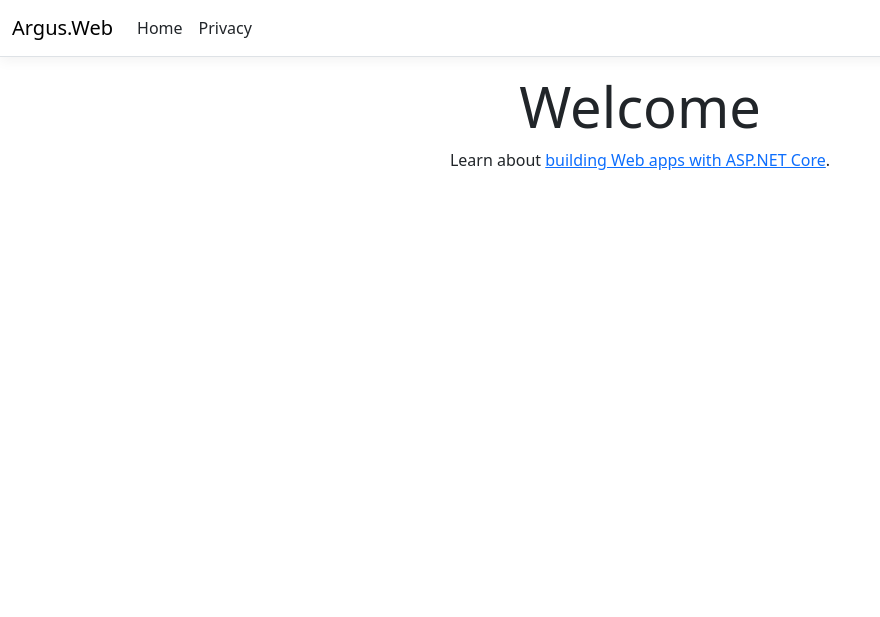
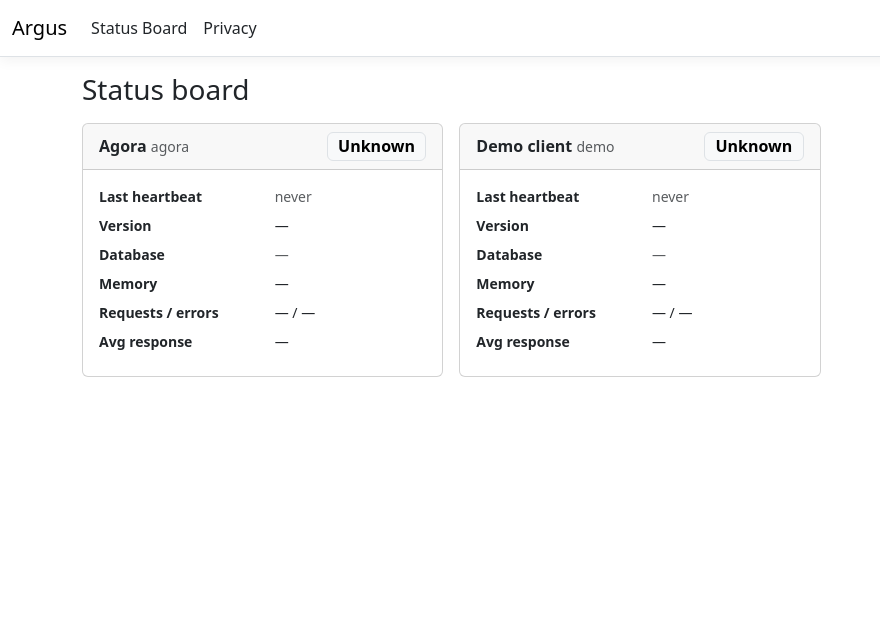
Before and after one commit to RGH-1/agora-argus, an ASP.NET Core app: page / in a window 1280 px wide. Shown: the top 617 px of the page, without its empty margins (0-880 px from the left). Run offline with ASP.NET Core 8, Linux system fonts and the light colour scheme; style sheets or scripts are compiled from the project's sources; the project's own start-up code is not run, and a stand-in starts its controllers and pages; some libraries are stand-ins or nearby versions.

Commit message:
feat(argus): add status board page

```diff
--- a/src/Argus.Web/Controllers/HomeController.cs
+++ b/src/Argus.Web/Controllers/HomeController.cs
@@ -1,14 +1,26 @@
 using System.Diagnostics;
+using Argus.Web.Models;
+using Argus.Web.Models.Status;
+using Argus.Web.Services;
 using Microsoft.AspNetCore.Mvc;
-using Argus.Web.Models;
 
 namespace Argus.Web.Controllers;
 
-public class HomeController : Controller
+public class HomeController(IClientAppService clientAppService, IHealthService healthService) : Controller
 {
-    public IActionResult Index()
+    /// <summary>The status board (§4.2): one card per client app.</summary>
+    public async Task<IActionResult> Index(CancellationToken cancellationToken)
     {
-        return View();
+        var board = new List<ClientStatusViewModel>();
+        foreach (var client in await clientAppService.GetAllAsync(cancellationToken)) // only a handful of clients, so one small query each is fine
+        {
+            board.Add(new ClientStatusViewModel
+            {
+                Client = client,
+                Latest = await healthService.GetLatestHeartbeatAsync(client.Id, cancellationToken),
+            });
+        }
+        return View(board);
     }
 
     public IActionResult Privacy()
--- a/src/Argus.Web/Repositories/IHealthRepository.cs
+++ b/src/Argus.Web/Repositories/IHealthRepository.cs
@@ -12,5 +12,8 @@ public interface IHealthRepository
     /// <summary>Clients the watchdog must check: not suspended and last seen Healthy or Degraded.</summary>
     Task<IReadOnlyList<ClientApp>> GetLiveClientsAsync(CancellationToken cancellationToken = default);
 
+    /// <summary>The sys.* numbers of the client's latest heartbeat, e.g. "sys.memory_mb" → 182. Empty before the first one.</summary>
+    Task<IReadOnlyDictionary<string, decimal>> GetLatestHeartbeatAsync(int clientAppId, CancellationToken cancellationToken = default);
+
     Task SaveAsync(CancellationToken cancellationToken = default);
 }
--- a/src/Argus.Web/Services/HealthService.cs
+++ b/src/Argus.Web/Services/HealthService.cs
@@ -68,6 +68,8 @@ public class HealthService(
         await health.SaveAsync(cancellationToken);
     }
 
+    public Task<IReadOnlyDictionary<string, decimal>> GetLatestHeartbeatAsync(int clientAppId, CancellationToken cancellationToken = default) =>
+        health.GetLatestHeartbeatAsync(clientAppId, cancellationToken);
 
     public async Task MarkSilentClientsDownAsync(DateTime nowUtc, CancellationToken cancellationToken = default)
     {
--- a/src/Argus.Web/Services/IHealthService.cs
+++ b/src/Argus.Web/Services/IHealthService.cs
@@ -7,6 +7,10 @@ public interface IHealthService
     /// <summary>Stores one message from argus.health (heartbeat, start, stop or error).</summary>
     Task ProcessAsync(ArgusMessage message, CancellationToken cancellationToken = default);
 
+    /// <summary>The sys.* numbers of the client's latest heartbeat, for the status board.</summary>
+    Task<IReadOnlyDictionary<string, decimal>> GetLatestHeartbeatAsync(int clientAppId, CancellationToken cancellationToken = default);
+
+
     /// <summary>Marks every live client that has been silent longer than its heartbeat timeout as Down.</summary>
     Task MarkSilentClientsDownAsync(DateTime nowUtc, CancellationToken cancellationToken = default);
 }
--- a/src/Argus.Web/Views/Home/Index.cshtml
+++ b/src/Argus.Web/Views/Home/Index.cshtml
@@ -1,8 +1,100 @@
+@using Argus.Contracts
+@model IReadOnlyList<Argus.Web.Models.Status.ClientStatusViewModel>
 @{
-    ViewData["Title"] = "Home Page";
+    ViewData["Title"] = "Status board";
+
+    // Green / yellow / red / gray (§4.2). Unknown means Argus hasn't heard from the client yet.
+    string BadgeClass(HealthStatus health) => health switch
+    {
+        HealthStatus.Healthy => "text-bg-success",
+        HealthStatus.Degraded => "text-bg-warning",
+        HealthStatus.Down => "text-bg-danger",
+        HealthStatus.Stopped => "text-bg-secondary",
+        _ => "text-bg-light border",
+    };
+
+    string Show(IReadOnlyDictionary<string, decimal> latest, string name, string unit = "") =>
+        latest.TryGetValue(name, out var value) ? $"{value:0.#} {unit}".Trim() : "—";
 }
 
-<div class="text-center">
-    <h1 class="display-4">Welcome</h1>
-    <p>Learn about <a href="https://learn.microsoft.com/aspnet/core">building Web apps with ASP.NET Core</a>.</p>
+<h1 class="h3 mb-3">Status board</h1>
+
+<div class="row row-cols-1 row-cols-md-2 row-cols-xl-3 g-3">
+    @foreach (var card in Model)
+    {
+        var client = card.Client;
+        var latest = card.Latest;
+        <div class="col">
+            <div class="card h-100">
+                <div class="card-header d-flex justify-content-between align-items-center">
+                    <span>
+                        <strong>@client.Name</strong> <small class="text-muted">@client.ClientId</small>
+                        @if (client.IsSuspended)
+                        {
+                            <span class="badge text-bg-dark ms-1">Suspended</span>
+                        }
+                    </span>
+                    <span class="badge fs-6 @BadgeClass(client.Health)">@client.Health</span>
+                </div>
+                <div class="card-body">
+                    <dl class="row mb-0 small">
+                        <dt class="col-6">Last heartbeat</dt>
+                        <dd class="col-6">
+                            @if (client.LastHeartbeatAtUtc is { } last)
+                            {
+                                @($"{last:HH:mm:ss} UTC")
+                                <span class="text-muted">(@((int)(DateTime.UtcNow - last).TotalSeconds) s ago)</span>
+                            }
+                            else
+                            {
+                                <span class="text-muted">never</span>
+                            }
+                        </dd>
+
+                        <dt class="col-6">Version</dt>
+                        <dd class="col-6">@(client.Version ?? "—")</dd>
+
+                        <dt class="col-6">Database</dt>
+                        <dd class="col-6">
+                            @switch (latest.GetValueOrDefault("sys.db_healthy", -1))
+                            {
+                                case 1:
+                                    <span class="text-success">OK</span>
+                                    break;
+                                case 0:
+
+                                    <span class="text-danger">Failing</span>
+                                    break;
+                                default:
+
+                                    <span class="text-muted">—</span>
+                                    break;
+                            }
+                            @if (latest.ContainsKey("sys.db_response_ms"))
+                            {
+                                <span class="text-muted">(@Show(latest, "sys.db_response_ms", "ms"))</span>
+                            }
+                        </dd>
+
+                        <dt class="col-6">Memory</dt>
+                        <dd class="col-6">@Show(latest, "sys.memory_mb", "MB")</dd>
+
+                        @* Requests, errors and the average cover only the interval since the previous heartbeat. *@
+                        <dt class="col-6">Requests / errors</dt>
+                        <dd class="col-6">@Show(latest, "sys.requests") / @Show(latest, "sys.errors")</dd>
+
+                        <dt class="col-6">Avg response</dt>
+                        <dd class="col-6">@Show(latest, "sys.avg_response_ms", "ms")</dd>
+                    </dl>
+                </div>
+            </div>
+        </div>
+    }
 </div>
+
+@section Scripts {
+    <script>
+        // shortcut: reloads the whole page every 10 s; the SignalR task (AA-40) replaces this with live updates.
+        setTimeout(() => location.reload(), 10000);
+    </script>
+}
--- a/src/Argus.Web/Views/Shared/_Layout.cshtml
+++ b/src/Argus.Web/Views/Shared/_Layout.cshtml
@@ -3,7 +3,7 @@
 <head>
     <meta charset="utf-8" />
     <meta name="viewport" content="width=device-width, initial-scale=1.0" />
-    <title>@ViewData["Title"] - Argus.Web</title>
+    <title>@ViewData["Title"] - Argus</title>
     <script type="importmap"></script>
     <link rel="stylesheet" href="~/lib/bootstrap/dist/css/bootstrap.min.css" />
     <link rel="stylesheet" href="~/css/site.css" asp-append-version="true" />
@@ -13,7 +13,7 @@
     <header>
         <nav class="navbar navbar-expand-sm navbar-toggleable-sm navbar-light bg-white border-bottom box-shadow mb-3">
             <div class="container-fluid">
-                <a class="navbar-brand" asp-area="" asp-controller="Home" asp-action="Index">Argus.Web</a>
+                <a class="navbar-brand" asp-area="" asp-controller="Home" asp-action="Index">Argus</a>
                 <button class="navbar-toggler" type="button" data-bs-toggle="collapse" data-bs-target=".navbar-collapse" aria-controls="navbarSupportedContent"
                         aria-expanded="false" aria-label="Toggle navigation">
                     <span class="navbar-toggler-icon"></span>
@@ -21,7 +21,7 @@
                 <div class="navbar-collapse collapse d-sm-inline-flex justify-content-between">
                     <ul class="navbar-nav flex-grow-1">
                         <li class="nav-item">
-                            <a class="nav-link text-dark" asp-area="" asp-controller="Home" asp-action="Index">Home</a>
+                            <a class="nav-link text-dark" asp-area="" asp-controller="Home" asp-action="Index">Status Board</a>
                         </li>
                         <li class="nav-item">
                             <a class="nav-link text-dark" asp-area="" asp-controller="Home" asp-action="Privacy">Privacy</a>
```
Also changed, not shown: src/Argus.Web/Models/Status/ClientStatusViewModel.cs (added, +12 -0 lines), src/Argus.Web/Program.cs (+4 -4 lines), src/Argus.Web/Repositories/HealthRepository.cs (+12 -0 lines).
